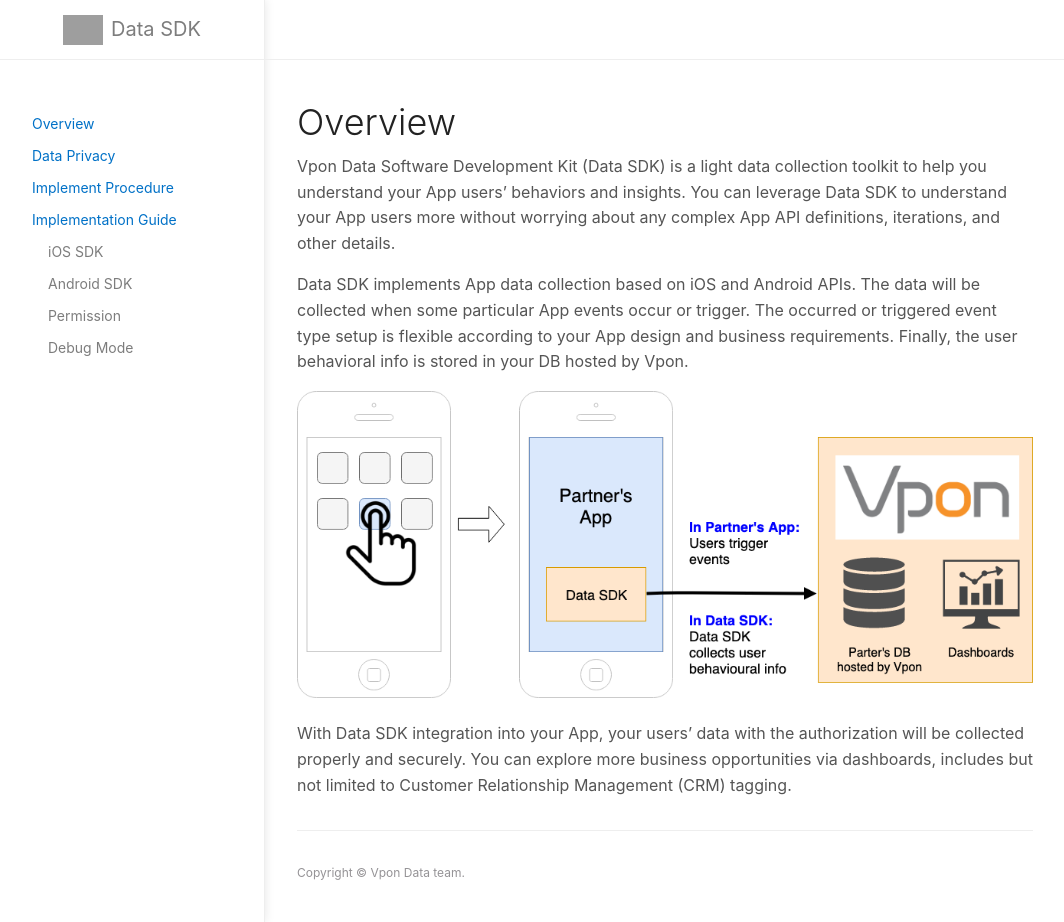
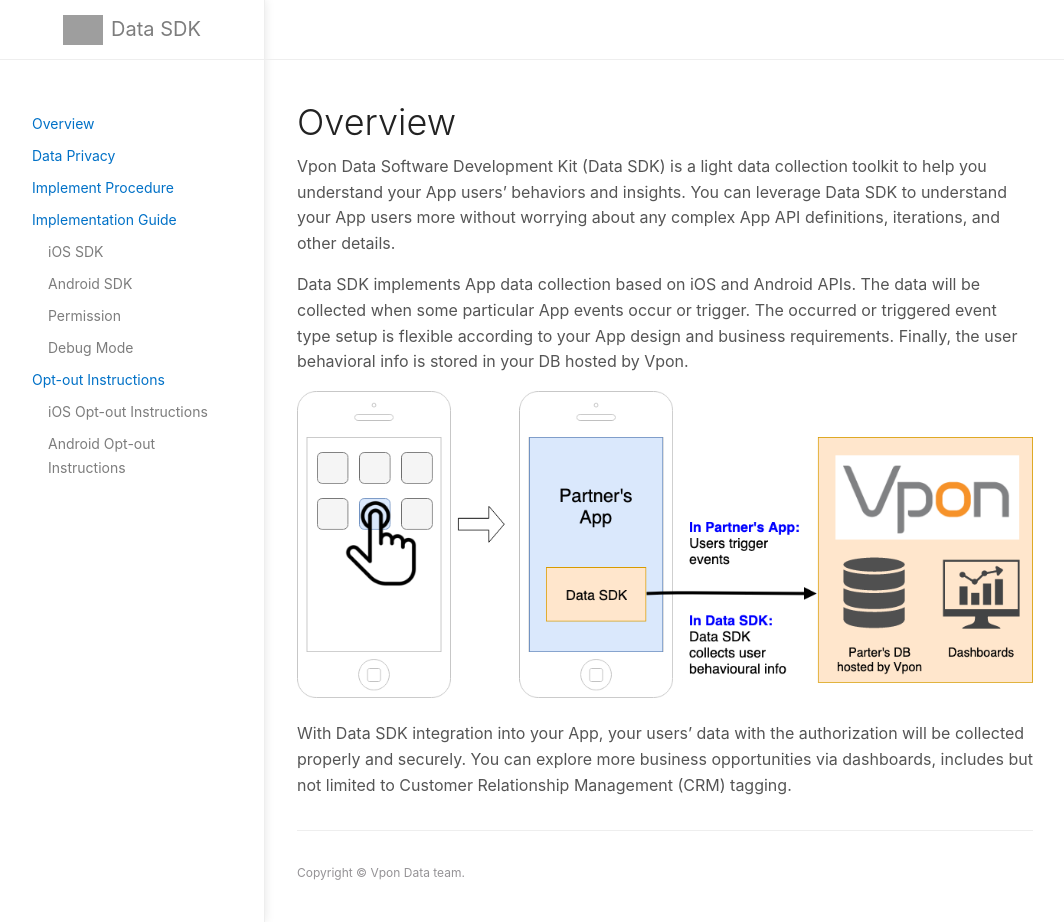
Before and after one commit to vpon-data/data-sdk, a Jekyll site: the page built from index.md, in a window 1280 px wide and 922 px high. Shown: the whole window, without its empty margins (107-1171 px from the left). Built offline with Jekyll 4.4.1, drawn with Linux system fonts in a browser that asks for light colours; grey boxes are pictures that could not be loaded.

Commit message:
Update menu.yml

```diff
--- a/_data/menu.yml
+++ b/_data/menu.yml
@@ -15,5 +15,10 @@
         url: /permission
       - page: Debug Mode
         url: /debug_mode
-#  - page: Opt-out Instructions
-#    url: /opt_out
+  - page: Opt-out Instructions
+    url: /opt-out
+    subfolderitems:
+      - page: iOS Opt-out Instructions
+        url: /ios-opt-out
+      - page: Android Opt-out Instructions
+        url: /android-opt-out
```
